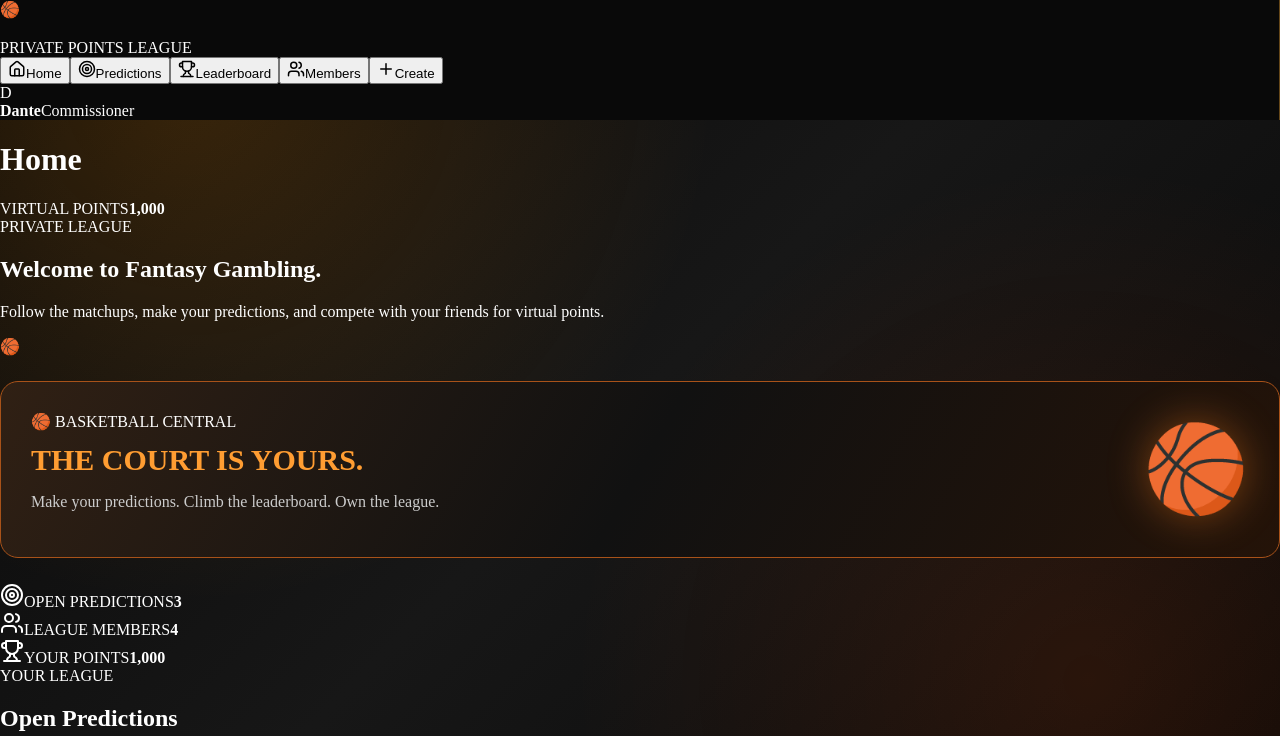
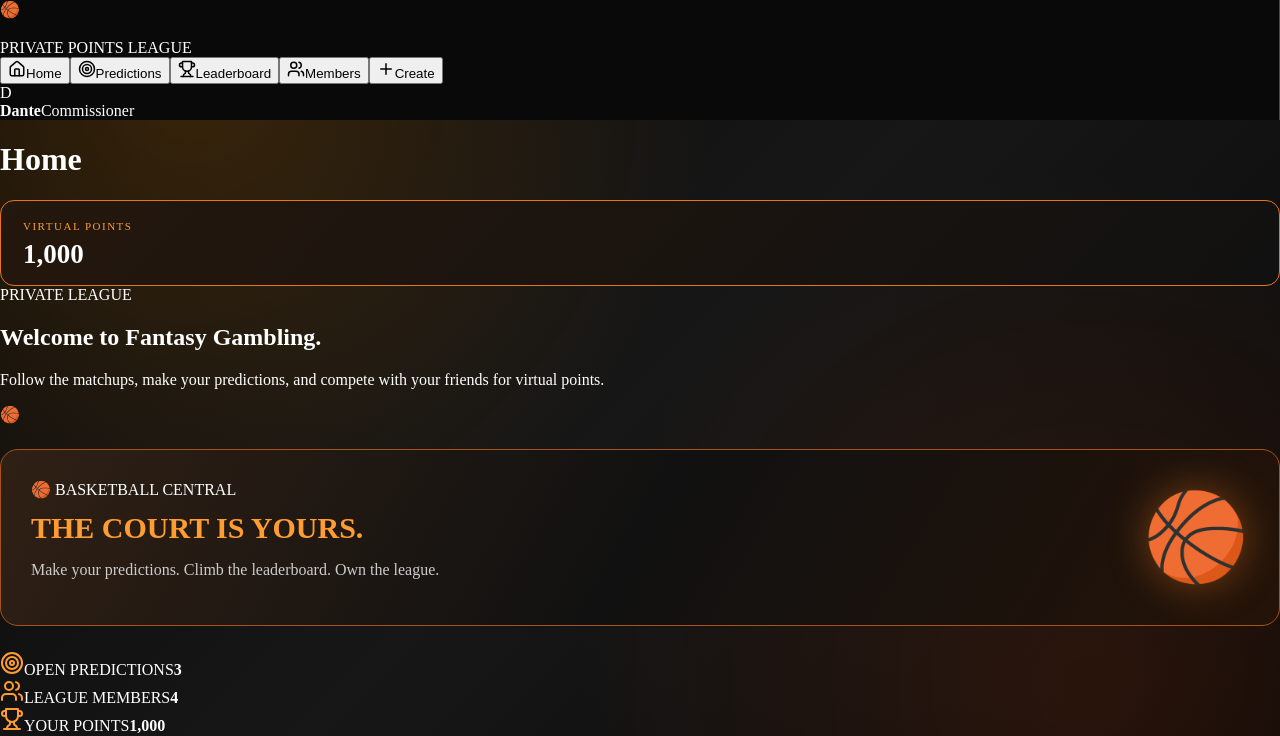
Before and after one commit to drelli8/Fantasy-, a React (Vite) app: page / in a window 1280 px wide. Shown: the top 736 px of the page. Built offline with nearby package versions, Linux system fonts and the light colour scheme.

Commit message:
Add styles for virtual points display and stat cards
Added styles for points display and stat cards.

```diff
--- a/src/src/style.css
+++ b/src/src/style.css
@@ -152,3 +152,39 @@ button:hover {
     font-size: 48px;
   }
 }
+
+/* VIRTUAL POINTS DISPLAY */
+
+.points-box {
+  background: linear-gradient(135deg, #24170d, #111);
+  border: 1px solid #e87519;
+  border-radius: 14px;
+  padding: 15px 22px;
+}
+
+.points-box span {
+  color: #ff9d32;
+  font-size: 11px;
+  letter-spacing: 1.5px;
+}
+
+.points-box strong {
+  display: block;
+  font-size: 27px;
+  color: #ffffff;
+  margin-top: 5px;
+}
+
+.stat-card {
+  border-radius: 15px;
+  transition: 0.2s ease;
+}
+
+.stat-card:hover {
+  transform: translateY(-3px);
+  border-color: #ff8c24;
+}
+
+.stat-card svg {
+  color: #ff9d32;
+}
```
